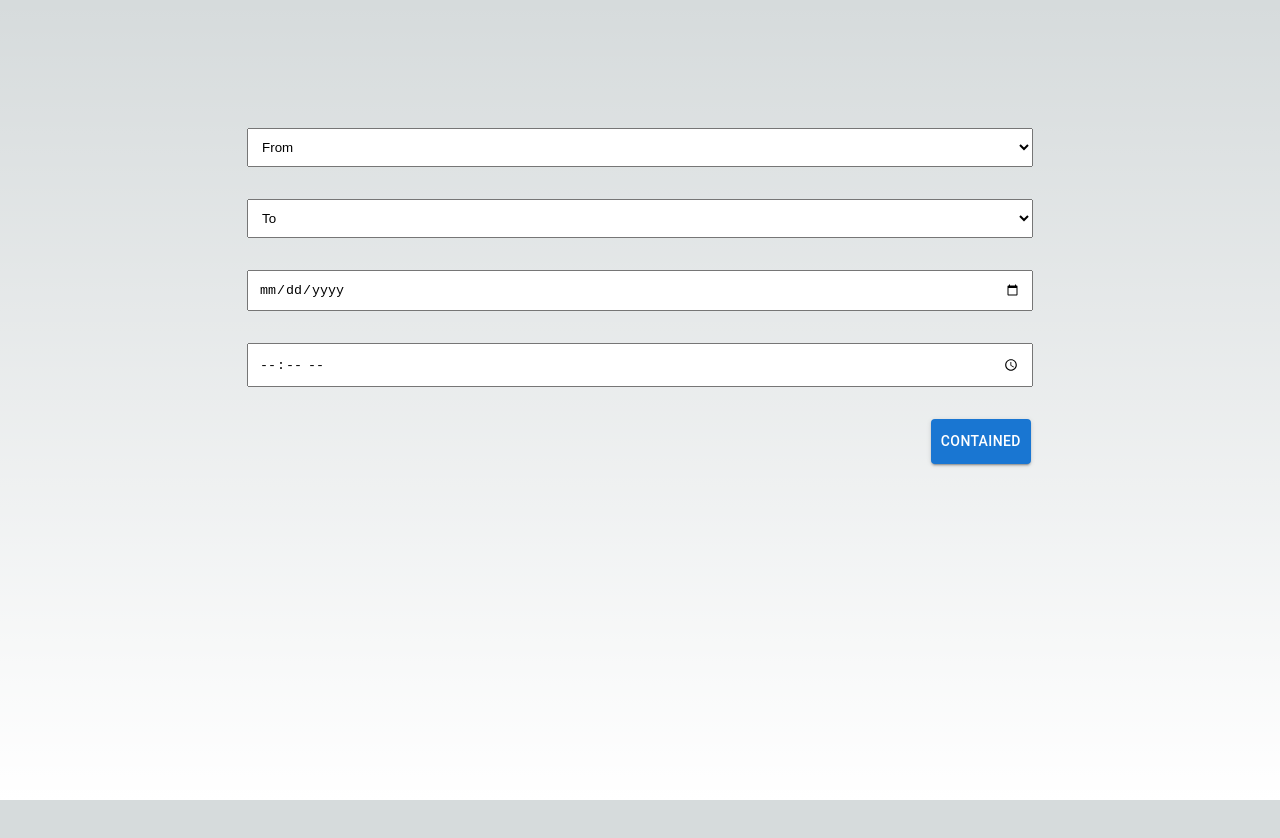
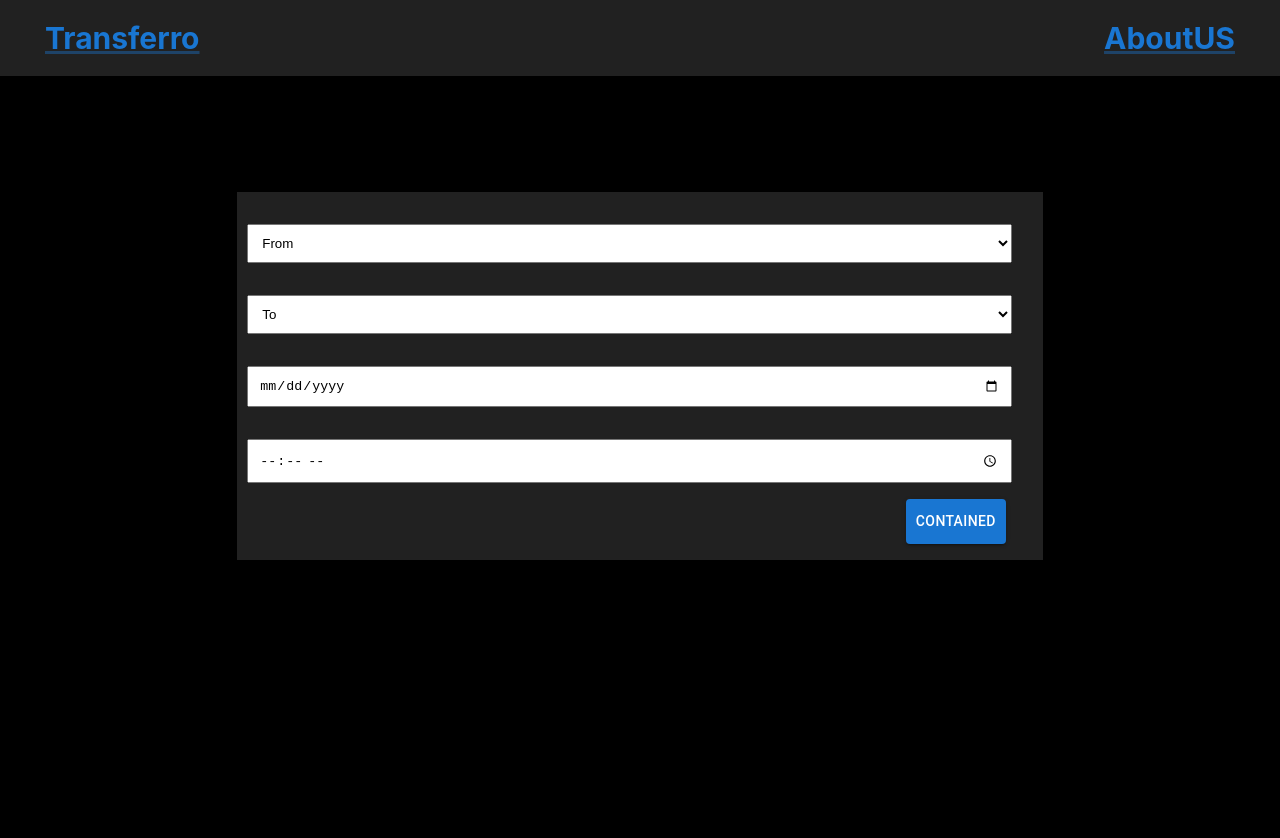
Before and after one commit to narayank9312/Transferro, a Next.js app: page / in a window 1280 px wide. Shown: the top 838 px of the page. Before the commit the page ends 800 px from the top, so only its background shows below. Built offline with nearby package versions, Linux system fonts and the light colour scheme.

Commit message:
navbar wip

```diff
--- /dev/null
+++ b/components/navbar/navbar.js
@@ -0,0 +1,22 @@
+import { Link } from "@mui/material";
+import { margin } from "@mui/system";
+import React from "react";
+import styles from "../../styles/Navbar.module.css";
+
+function Navbar() {
+  return (
+    <header className={styles.parent}>
+      <div className={styles.parent_content}>
+        <div className={styles.logo}>
+          <Link href={`/`}>Transferro</Link>
+        </div>
+        <div className={styles.navbar_content}>
+          {" "}
+          <Link href={`/aboutUs`}>AboutUS</Link>
+        </div>
+      </div>
+    </header>
+  );
+}
+
+export default Navbar;
--- a/components/searchfeed/SearchFeed.js
+++ b/components/searchfeed/SearchFeed.js
@@ -6,6 +6,8 @@ function SearchFeed() {
   const [city, setCity] = React.useState("");
   const [dest, setDest] = React.useState("");
   const [date, setDate] = React.useState(new Date());
+  const [time, setTime] = React.useState("");
+
   const handleChange = (event) => {
     console.log(event.target.value);
     setCity(event.target.value);
@@ -20,14 +22,23 @@ function SearchFeed() {
     console.log(event.target.value);
     setDate(event.target.value);
   };
+  const handletime = (event) => {
+    console.log(event.target.value);
+    setTime(event.target.value);
+  };
   return (
     <div>
-      <form style={{ width: "49.12rem" }}>
+      <form style={{ width: "100%", background: "#212121" }}>
         <select
           placeholder="Country"
           value={city}
           onChange={handleChange}
-          style={{ width: "100%", padding: "10px 10px", marginTop: "2rem" }}
+          style={{
+            padding: "10px 10px",
+            marginTop: "2rem",
+            width: "95%",
+            marginLeft: "10px",
+          }}
         >
           <option>From</option>
           {City.map((e, key) => {
@@ -38,7 +49,12 @@ function SearchFeed() {
           placeholder="Country"
           value={dest}
           onChange={handleDest}
-          style={{ width: "100%", padding: "10px 10px", marginTop: "2rem" }}
+          style={{
+            padding: "10px 10px",
+            marginTop: "2rem",
+            width: "95%",
+            marginLeft: "10px",
+          }}
         >
           <option>To</option>
           {City.map((e, key) => {
@@ -51,21 +67,32 @@ function SearchFeed() {
           name="trip-start"
           value={date}
           onChange={handleDate}
-          style={{ width: "100%", padding: "10px 10px", marginTop: "2rem" }}
+          style={{
+            padding: "10px 10px",
+            marginTop: "2rem",
+            width: "95%",
+            marginLeft: "10px",
+          }}
         />
         <input
           type="time"
           id="start"
           name="trip-start"
           value={date}
-          onChange={handleDate}
-          style={{ width: "100%", padding: "10px 10px", marginTop: "2rem" }}
+          onChange={handletime}
+          style={{
+            padding: "10px 10px",
+            marginTop: "2rem",
+            width: "95%",
+            marginLeft: "10px",
+          }}
         />
         <Button
           style={{
             padding: "10px 10px",
-            marginTop: "2rem",
-            marginLeft: "87%",
+            marginTop: "1rem",
+            marginLeft: "83%",
+            marginBottom: "1rem",
           }}
           variant="contained"
         >
--- a/pages/index.js
+++ b/pages/index.js
@@ -5,6 +5,7 @@ import { Inter } from "@next/font/google";
 import styles from "../styles/Home.module.css";
 import { Button } from "@mui/material";
 import SearchFeed from "../components/searchfeed/SearchFeed";
+import Navbar from "../components/navbar/navbar";
 
 const inter = Inter({ subsets: ["latin"] });
 
@@ -17,6 +18,7 @@ export default function Home() {
         <meta name="viewport" content="width=device-width, initial-scale=1" />
         <link rel="icon" href="/favicon.ico" />
       </Head>
+      <Navbar />
       <div className={styles.main}>
         <SearchFeed />
       </div>
--- /dev/null
+++ b/styles/Navbar.module.css
@@ -0,0 +1,27 @@
+.parent {
+  margin-bottom: 1.25rem;
+  background: #212121;
+  width: 100%;
+  position: "fixed";
+  top: "0";
+  z-index: "3000";
+  padding: "0";
+}
+.parent_content {
+  padding: 20px 15px;
+  display: flex;
+  flex-direction: row;
+  font-weight: 700;
+  font-size: 30px;
+}
+.logo {
+  width: 50%;
+  padding-left: 30px;
+  text-decoration: none;
+}
+.navbar_content {
+  width: 50%;
+  text-align: right;
+  padding-right: 30px;
+  font-size: 30px;
+}
--- a/styles/globals.css
+++ b/styles/globals.css
@@ -1,98 +1,21 @@
+@import url("https://fonts.googleapis.com/css2?family=Red+Hat+Display:wght@500;700&display=swap");
+@import url("https://fonts.googleapis.com/css2?family=Montserrat:wght@500;700&display=swap");
+
 :root {
-  --max-width: 1100px;
-  --border-radius: 12px;
-  --font-mono: ui-monospace, Menlo, Monaco, 'Cascadia Mono', 'Segoe UI Mono',
-    'Roboto Mono', 'Oxygen Mono', 'Ubuntu Monospace', 'Source Code Pro',
-    'Fira Mono', 'Droid Sans Mono', 'Courier New', monospace;
-
-  --foreground-rgb: 0, 0, 0;
-  --background-start-rgb: 214, 219, 220;
-  --background-end-rgb: 255, 255, 255;
-
-  --primary-glow: conic-gradient(
-    from 180deg at 50% 50%,
-    #16abff33 0deg,
-    #0885ff33 55deg,
-    #54d6ff33 120deg,
-    #0071ff33 160deg,
-    transparent 360deg
-  );
-  --secondary-glow: radial-gradient(
-    rgba(255, 255, 255, 1),
-    rgba(255, 255, 255, 0)
-  );
-
-  --tile-start-rgb: 239, 245, 249;
-  --tile-end-rgb: 228, 232, 233;
-  --tile-border: conic-gradient(
-    #00000080,
-    #00000040,
-    #00000030,
-    #00000020,
-    #00000010,
-    #00000010,
-    #00000080
-  );
-
-  --callout-rgb: 238, 240, 241;
-  --callout-border-rgb: 172, 175, 176;
-  --card-rgb: 180, 185, 188;
-  --card-border-rgb: 131, 134, 135;
-}
-
-@media (prefers-color-scheme: dark) {
-  :root {
-    --foreground-rgb: 255, 255, 255;
-    --background-start-rgb: 0, 0, 0;
-    --background-end-rgb: 0, 0, 0;
-
-    --primary-glow: radial-gradient(rgba(1, 65, 255, 0.4), rgba(1, 65, 255, 0));
-    --secondary-glow: linear-gradient(
-      to bottom right,
-      rgba(1, 65, 255, 0),
-      rgba(1, 65, 255, 0),
-      rgba(1, 65, 255, 0.3)
-    );
-
-    --tile-start-rgb: 2, 13, 46;
-    --tile-end-rgb: 2, 5, 19;
-    --tile-border: conic-gradient(
-      #ffffff80,
-      #ffffff40,
-      #ffffff30,
-      #ffffff20,
-      #ffffff10,
-      #ffffff10,
-      #ffffff80
-    );
-
-    --callout-rgb: 20, 20, 20;
-    --callout-border-rgb: 108, 108, 108;
-    --card-rgb: 100, 100, 100;
-    --card-border-rgb: 200, 200, 200;
-  }
-}
-
-* {
-  box-sizing: border-box;
-  padding: 0;
-  margin: 0;
+  --a-color: #42a5f5;
+  --grey-color: #9e9e9e;
+  --white-color: #ffffff;
+  --head-color: #e0e0e0;
+  --icon-fill-color: #e0e0e0;
 }
 
 html,
 body {
-  max-width: 100vw;
-  overflow-x: hidden;
-}
-
-body {
-  color: rgb(var(--foreground-rgb));
-  background: linear-gradient(
-      to bottom,
-      transparent,
-      rgb(var(--background-end-rgb))
-    )
-    rgb(var(--background-start-rgb));
+  padding: 0;
+  margin: 0;
+  font-family: -apple-system, BlinkMacSystemFont, Segoe UI, Roboto, Oxygen,
+    serif;
+  background: black;
 }
 
 a {
@@ -100,8 +23,61 @@ a {
   text-decoration: none;
 }
 
+* {
+  box-sizing: border-box;
+}
+
 @media (prefers-color-scheme: dark) {
   html {
     color-scheme: dark;
   }
+
+  body {
+    color: white;
+    background: black;
+  }
 }
+
+.pl10 {
+  padding-left: 10px;
+}
+
+.pl20 {
+  padding-left: 20px;
+}
+
+.pl40 {
+  padding-left: 40px;
+}
+
+.pr10 {
+  padding-right: 10px;
+}
+
+.pr20 {
+  padding-right: 20px;
+}
+
+.pr40 {
+  padding-right: 40px;
+}
+
+.pt10 {
+  padding-top: 10px;
+}
+
+.pt20 {
+  padding-top: 20px;
+}
+
+.ml20 {
+  margin-left: 20px;
+}
+
+.mt20 {
+  margin-top: 20px;
+}
+
+.mt40 {
+  margin-top: 40px;
+}
```
Also changed, not shown: pages/aboutUs/index.jsx (+7 -1 lines), pages/vehiclelist/index.js (renamed from pages/vehiclist/index.js).
